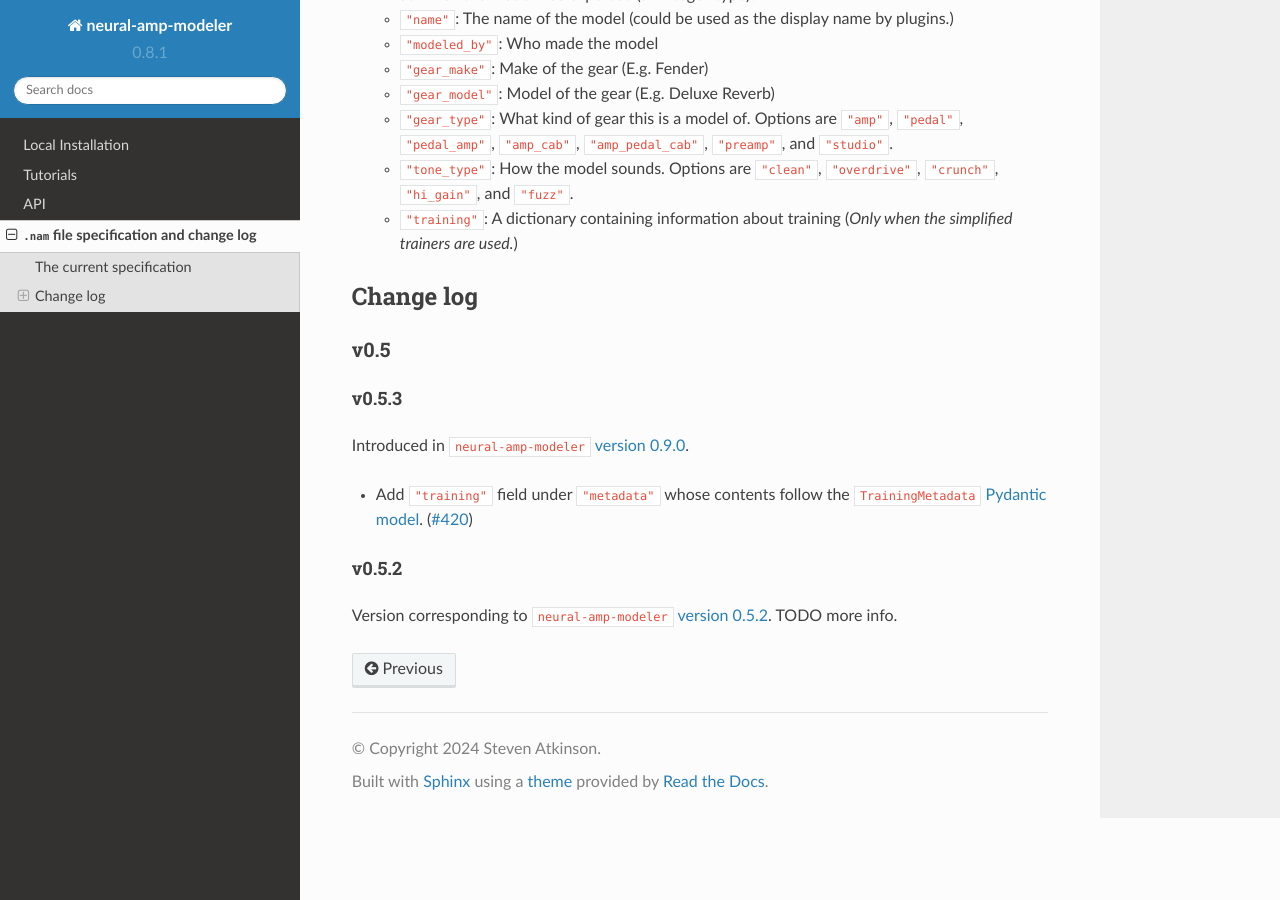
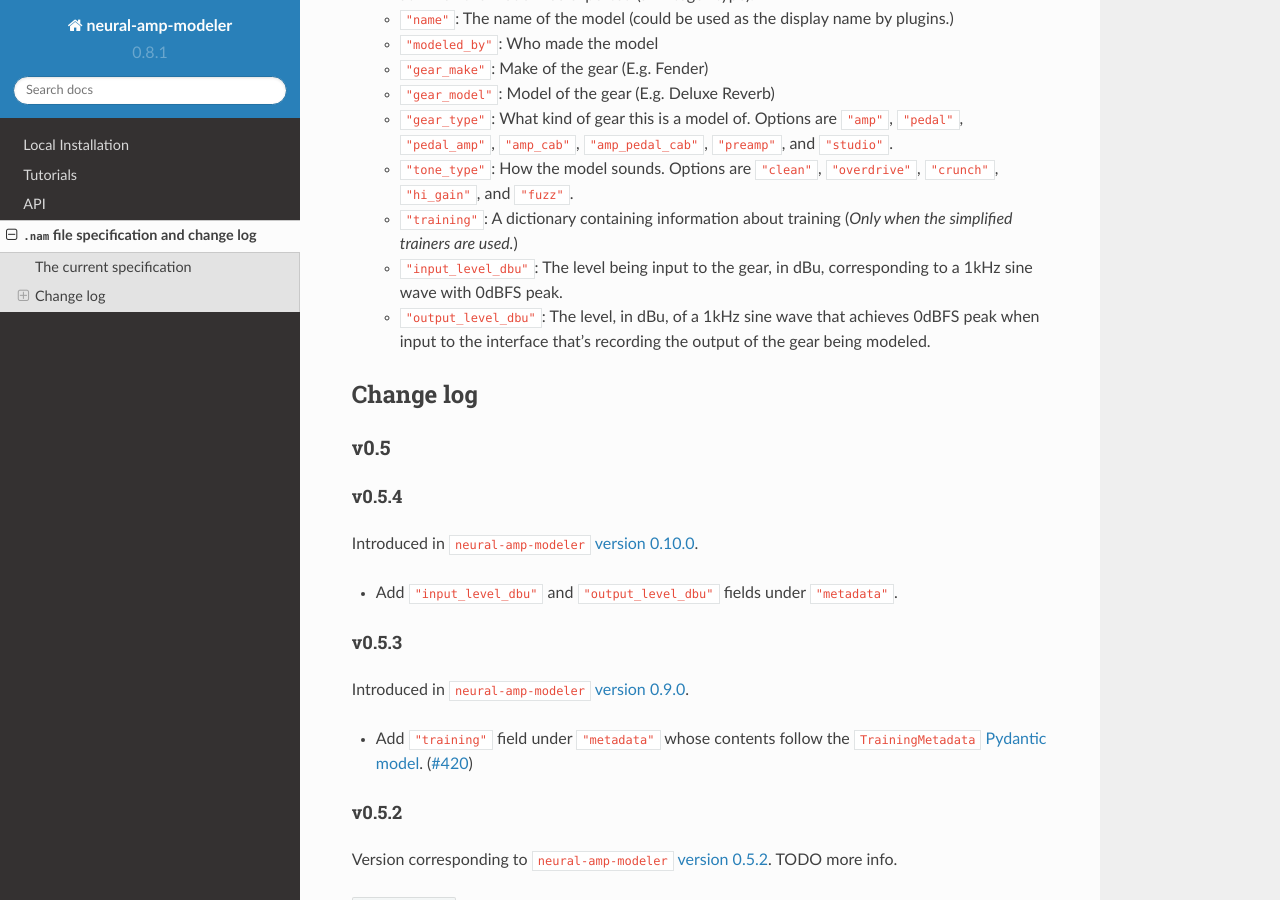
Before and after one commit to sdatkinson/neural-amp-modeler, a Sphinx documentation site: the page built from docs/source/model-file.rst, in a window 1280 px wide and 900 px high, scrolled down 778 px. Built offline with Sphinx 7.4.7 and the Read the Docs theme 2.0.0, drawn with Linux system fonts in a browser that asks for light colours.

Commit message:
Update documentation for .nam files, bump file version

```diff
--- a/docs/source/model-file.rst
+++ b/docs/source/model-file.rst
@@ -48,6 +48,11 @@
     ``"overdrive"``, ``"crunch"``, ``"hi_gain"``, and ``"fuzz"``.
   * ``"training"``: A dictionary containing information about training (*Only
     when the simplified trainers are used.*)
+  * ``"input_level_dbu"``: The level being input to the gear, in dBu, corresponding to a
+    1kHz sine wave with 0dBFS peak.
+  * ``"output_level_dbu"``: The level, in dBu, of a 1kHz sine wave that achieves 0dBFS
+    peak when input to the interface that's recording the output of the gear being
+    modeled.
 
 
 Change log
@@ -55,6 +60,13 @@
 
 v0.5
 ^^^^
+
+v0.5.4
+""""""
+
+Introduced in ``neural-amp-modeler`` `version 0.10.0 <https://github.com/sdatkinson/neural-amp-modeler/releases/tag/v0.10.0>`_.
+
+* Add ``"input_level_dbu"`` and ``"output_level_dbu"`` fields under ``"metadata"``.
 
 v0.5.3
 """"""
```
Also changed, not shown: 1 other file.
